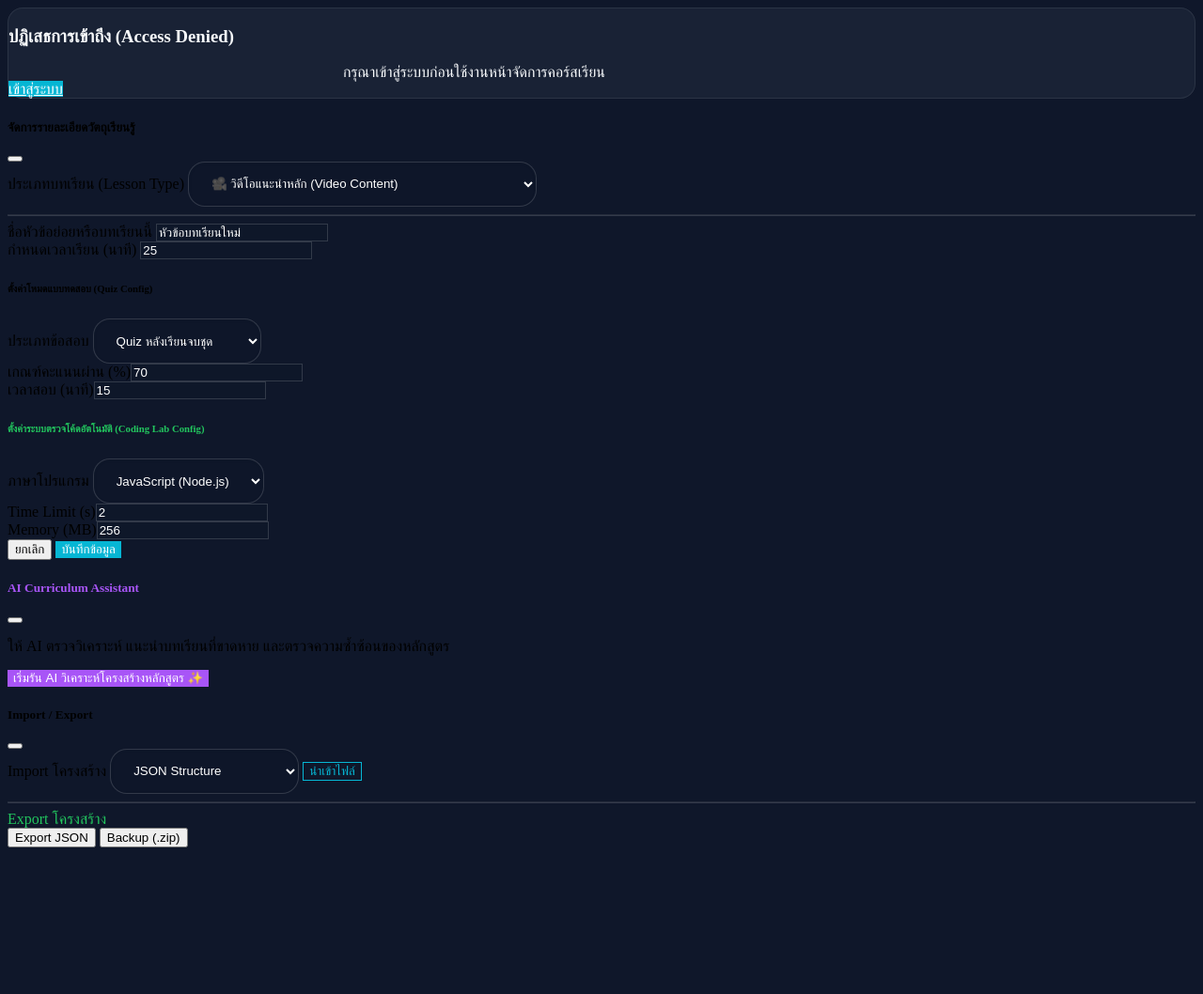
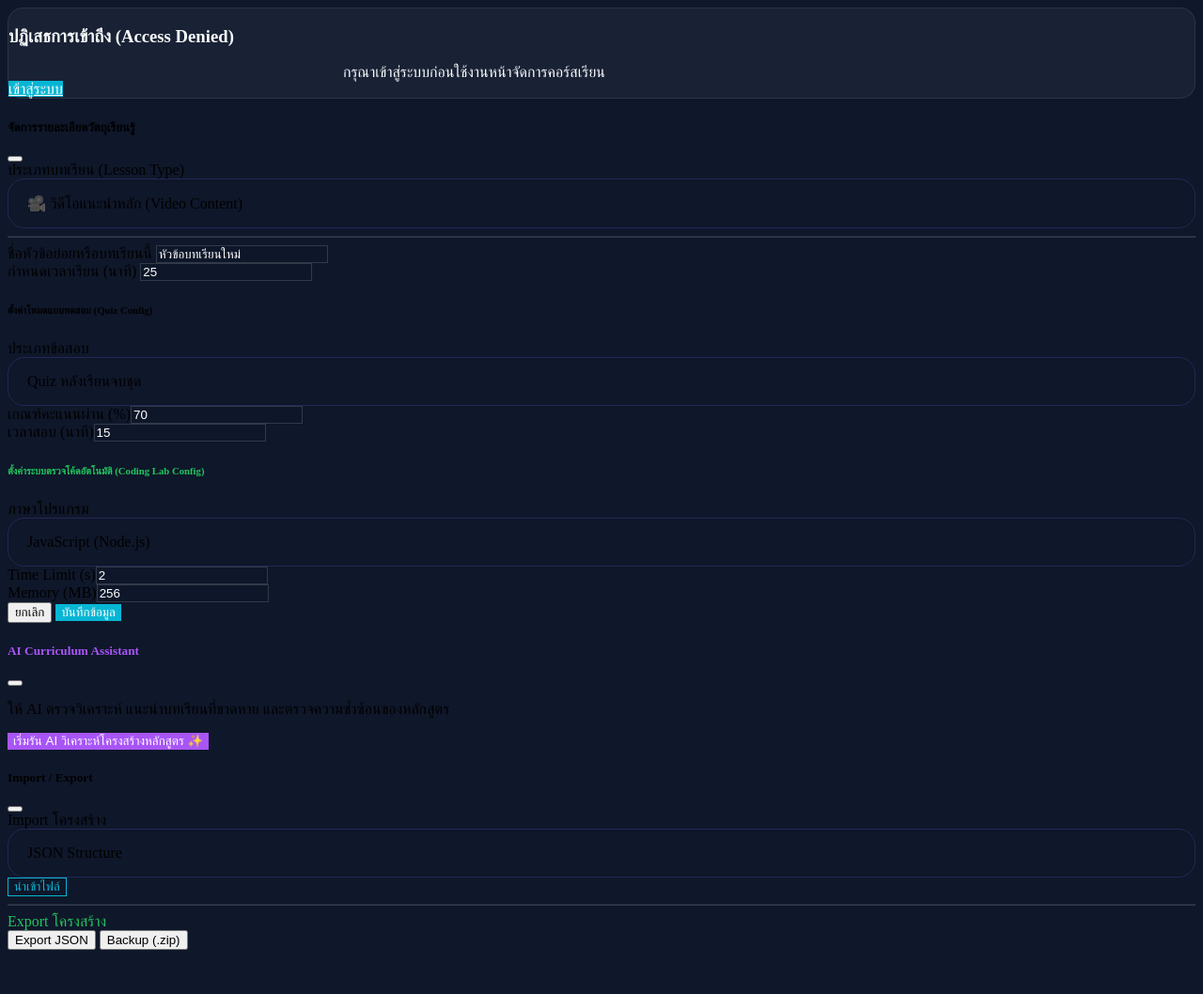
Before and after one commit to 404-SleepNotFound/LevelUp, a PHP site: page /instructor/course-builder.php in a window 1280 px wide. Shown: the whole page at 94% size. Before the commit the page ends 902 px from the top, so only its background shows below. Run offline with PHP 8.4, Linux system fonts and the light colour scheme.

Commit message:
เรียกใช้ dropdown

```diff
--- a/instructor/course-builder.php
+++ b/instructor/course-builder.php
@@ -92,8 +92,9 @@ if (!$current_user_id) {
 }
 ?>
 
-<!-- Import Dropdown Select Stylesheet -->
+<!-- Import Dropdown Select Stylesheet & Script -->
 <link rel="stylesheet" href="<?= $ROOT_PATH ?>css/dropdown-select.css">
+<script src="<?= $ROOT_PATH ?>js/lu-dropdown.js" defer></script>
 
 <!-- SweetAlert2 Library & Handler -->
 <style>
@@ -245,7 +246,7 @@ if (!$current_user_id) {
                 <div class="d-flex align-items-center gap-2 flex-wrap">
                     <i class="bi bi-journal-bookmark-fill text-cyan fs-5"></i>
                     <label class="text-white fw-bold me-2">รายการคอร์สของคุณ:</label>
-                    <select class="form-select cb-input" style="min-width: 260px; width: auto;" onchange="location.href='?course_id=' + this.value">
+                    <select class="form-select cb-input lu-select" style="min-width: 260px; width: auto;" onchange="location.href='?course_id=' + this.value">
                         <?php foreach ($all_courses as $c): ?>
                             <option value="<?= $c['id'] ?>" <?= ($course && $course['id'] == $c['id']) ? 'selected' : '' ?>>
                                 [ID: <?= $c['id'] ?>] <?= htmlspecialchars($c['title']) ?>
@@ -591,7 +592,7 @@ if (!$current_user_id) {
             <div class="modal-body p-4">
                 <div class="mb-3">
                     <label class="form-label small text-white-50">ประเภทบทเรียน (Lesson Type)</label>
-                    <select class="form-select cb-input" id="modal-lesson-type" onchange="switchModalFormType(this.value)">
+                    <select class="form-select cb-input lu-select" id="modal-lesson-type" onchange="switchModalFormType(this.value)">
                         <option value="video">🎥 วิดีโอแนะนำหลัก (Video Content)</option>
                         <option value="slide">📊 สไลด์เอกสารและบทความ (Slide / PDF / Article)</option>
                         <option value="quiz">📝 แบบทดสอบประเมินผล (Quiz Management)</option>
@@ -620,7 +621,7 @@ if (!$current_user_id) {
                     <div class="row g-2">
                         <div class="col-12 col-sm-4">
                             <label class="small text-white-50">ประเภทข้อสอบ</label>
-                            <select class="form-select cb-input"><option>Quiz หลังเรียนจบชุด</option><option>Quiz ก่อนเรียนบทเรียน</option><option>Final Quiz</option></select>
+                            <select class="form-select cb-input lu-select"><option>Quiz หลังเรียนจบชุด</option><option>Quiz ก่อนเรียนบทเรียน</option><option>Final Quiz</option></select>
                         </div>
                         <div class="col-6 col-sm-4"><label class="small text-white-50">เกณฑ์คะแนนผ่าน (%)</label><input type="number" class="form-control cb-input" value="70"></div>
                         <div class="col-6 col-sm-4"><label class="small text-white-50">เวลาสอบ (นาที)</label><input type="number" class="form-control cb-input" value="15"></div>
@@ -632,7 +633,7 @@ if (!$current_user_id) {
                     <div class="row g-2">
                         <div class="col-6">
                             <label class="small text-white-50">ภาษาโปรแกรม</label>
-                            <select class="form-select cb-input"><option>JavaScript (Node.js)</option><option>Python 3.x</option><option>TypeScript</option><option>SQL</option></select>
+                            <select class="form-select cb-input lu-select"><option>JavaScript (Node.js)</option><option>Python 3.x</option><option>TypeScript</option><option>SQL</option></select>
                         </div>
                         <div class="col-3"><label class="small text-white-50">Time Limit (s)</label><input type="number" class="form-control cb-input" value="2"></div>
                         <div class="col-3"><label class="small text-white-50">Memory (MB)</label><input type="number" class="form-control cb-input" value="256"></div>
@@ -674,7 +675,7 @@ if (!$current_user_id) {
             <div class="modal-body p-4">
                 <div class="mb-3">
                     <label class="form-label small text-info fw-bold">Import โครงสร้าง</label>
-                    <select class="form-select cb-input mb-2"><option>JSON Structure</option><option>SCORM Package (.zip)</option></select>
+                    <select class="form-select cb-input lu-select mb-2"><option>JSON Structure</option><option>SCORM Package (.zip)</option></select>
                     <button class="btn btn-sm btn-outline-cyan text-white w-100" onclick="InstructorAlerts.toast('success', 'นำเข้าไฟล์โครงสร้างสำเร็จแล้ว')">นำเข้าไฟล์</button>
                 </div>
                 <hr style="border-color: rgba(255,255,255,0.15)">
```
